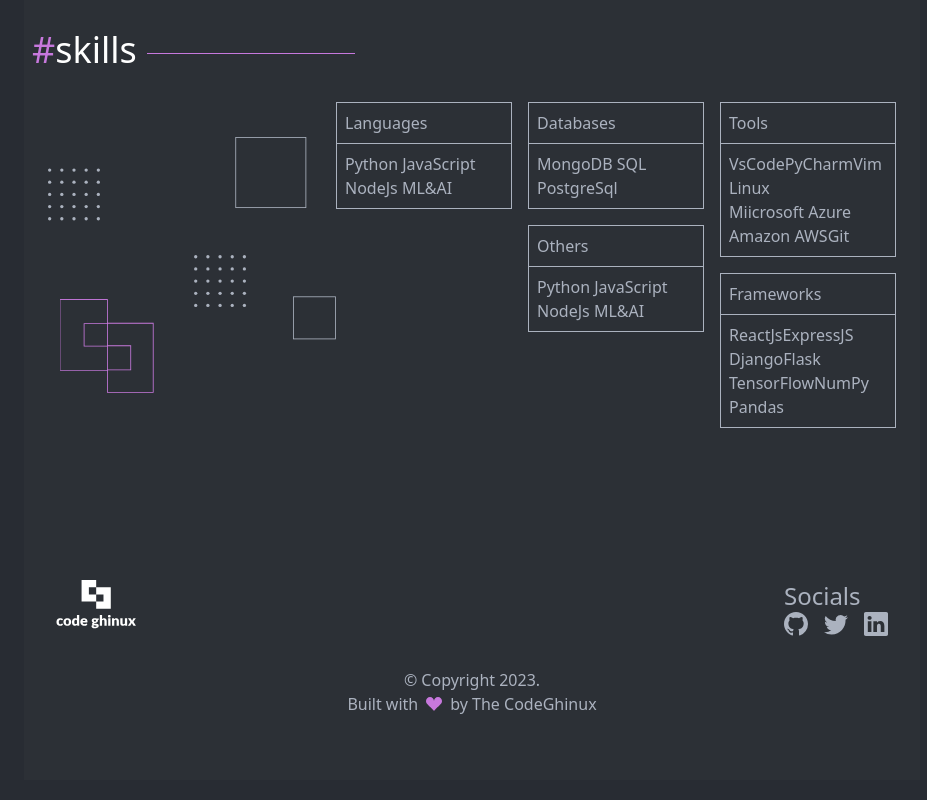
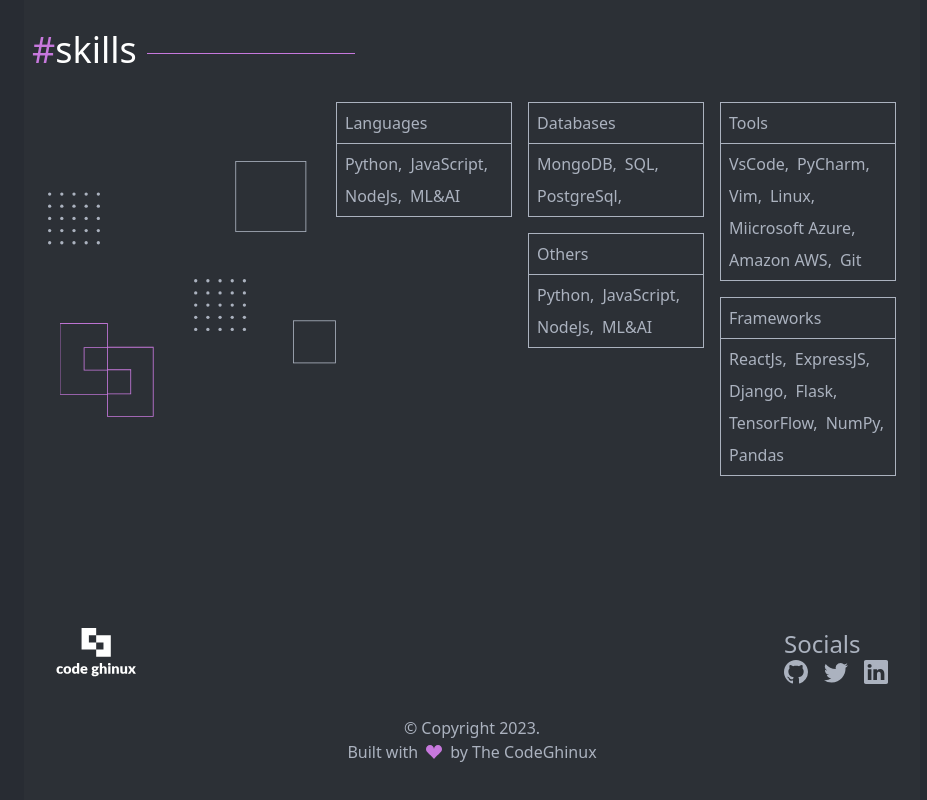
Before and after one commit to TheCodeGhinux/portfolio-2, a React (Vite) app: page / in a window 1280 px wide. Shown: the part 1512-2312 px from the top of the page, without its empty margins (168-1095 px from the left). Built offline with nearby package versions, Linux system fonts and the light colour scheme.

Commit message:
fix: skills container overflow

```diff
--- a/src/components/skills/Skills.jsx
+++ b/src/components/skills/Skills.jsx
@@ -28,7 +28,7 @@ const Skills = () => {
           <div className='skills-tab-con w-[100%] flex flex-wrap-reverse lg:flex-nowrap lg:flex-row justify-center gap-4 py-4'>
             <div className='col1'>
               <motion.div
-                // variants={heroTextVariant(1.1, 'left')}
+                variants={heroTextVariant(1.1, 'left')}
                 initial='hidden'
                 whileInView='show'
                 className='skills-tab w-[11rem] text-grey'
@@ -37,14 +37,19 @@ const Skills = () => {
                   <h2>Languages</h2>
                 </div>
                 <div className='skill'>
-                  <h3>Python JavaScript NodeJs ML&AI</h3>
+                  <ul className='flex flex-wrap gap-2'>
+                    <li>Python, </li>
+                    <li>JavaScript, </li>
+                    <li>NodeJs, </li>
+                    <li>ML&AI </li>
+                  </ul>
                 </div>
               </motion.div>
             </div>
 
             <motion.div className='col2 flex flex-row md:flex-col gap-4'>
               <motion.div
-                // variants={heroTextVariant(1.1, 'down')}
+                variants={heroTextVariant(1.1, 'down')}
                 initial='hidden'
                 whileInView='show'
                 className='skills-tab w-[11rem] text-grey'
@@ -53,11 +58,15 @@ const Skills = () => {
                   <h2>Databases</h2>
                 </div>
                 <div className='skill'>
-                  <h3>MongoDB SQL PostgreSql</h3>
+                  <ul className='flex flex-wrap gap-2'>
+                    <li>MongoDB, </li>
+                    <li>SQL, </li>
+                    <li>PostgreSql, </li>
+                  </ul>
                 </div>
               </motion.div>
               <motion.div
-                // variants={heroTextVariant(1.1, 'up')}
+                variants={heroTextVariant(1.1, 'up')}
                 initial='hidden'
                 whileInView='show'
                 className='skills-tab w-[11rem] text-grey'
@@ -66,13 +75,18 @@ const Skills = () => {
                   <h2>Others</h2>
                 </div>
                 <div className='skill'>
-                  <h3>Python JavaScript NodeJs ML&AI</h3>
+                  <ul className='flex flex-wrap gap-2'>
+                    <li>Python, </li>
+                    <li>JavaScript, </li>
+                    <li>NodeJs, </li>
+                    <li>ML&AI </li>
+                  </ul>
                 </div>
               </motion.div>
             </motion.div>
             <motion.div className='col3 flex flex-row md:flex-col gap-4'>
               <motion.div
-                // variants={heroTextVariant(1.1, 'down')}
+                variants={heroTextVariant(1.1, 'down')}
                 initial='hidden'
                 whileInView='show'
                 className='skills-tab w-[11rem] text-grey'
@@ -81,19 +95,19 @@ const Skills = () => {
                   <h2>Tools</h2>
                 </div>
                 <div className='skill'>
-                  <ul className='flex flex-wrap'>
-                    <li>VsCode</li>
-                    <li>PyCharm</li>
-                    <li>Vim</li>
-                    <li>Linux</li>
-                    <li>Miicrosoft Azure</li>
-                    <li>Amazon AWS </li>
+                  <ul className='flex flex-wrap gap-2'>
+                    <li>VsCode,</li>
+                    <li>PyCharm,</li>
+                    <li>Vim,</li>
+                    <li>Linux,</li>
+                    <li>Miicrosoft Azure,</li>
+                    <li>Amazon AWS, </li>
                     <li>Git</li>
                   </ul>
                 </div>
               </motion.div>
               <motion.div
-                // variants={heroTextVariant(1.1, 'up')}
+                variants={heroTextVariant(1.1, 'up')}
                 initial='hidden'
                 whileInView='show'
                 className='skills-tab w-[11rem] text-grey'
@@ -102,13 +116,13 @@ const Skills = () => {
                   <h2>Frameworks</h2>
                 </div>
                 <div className='skill'>
-                  <ul className='flex flex-wrap'>
-                    <li>ReactJs</li>
-                    <li>ExpressJS</li>
-                    <li>Django</li>
-                    <li>Flask</li>
-                    <li>TensorFlow</li>
-                    <li>NumPy </li>
+                  <ul className='flex flex-wrap gap-2'>
+                    <li>ReactJs,</li>
+                    <li>ExpressJS,</li>
+                    <li>Django,</li>
+                    <li>Flask,</li>
+                    <li>TensorFlow,</li>
+                    <li>NumPy, </li>
                     <li>Pandas</li>
                   </ul>
                 </div>
```
